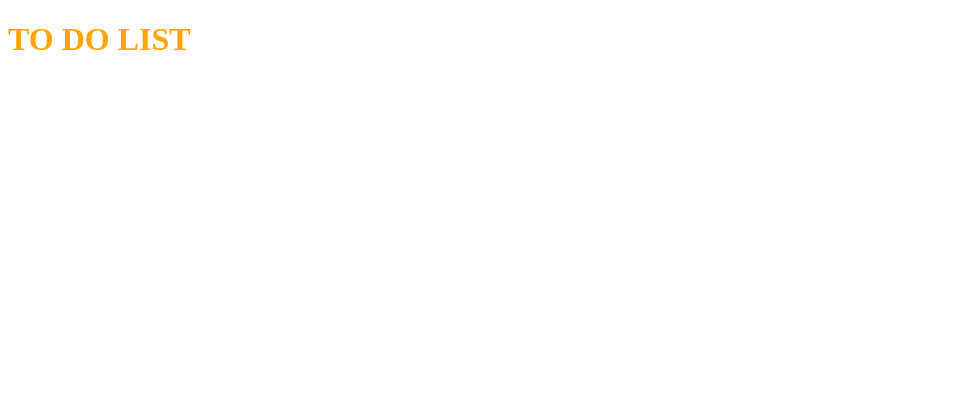
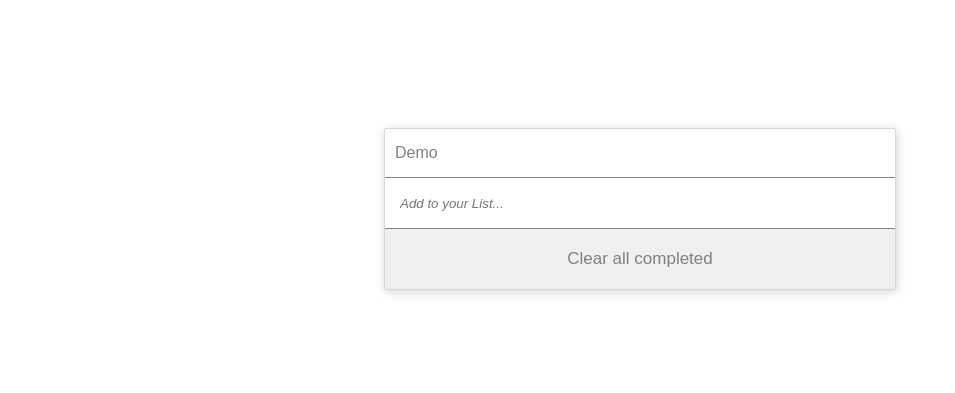
Before and after one commit to iamchristianani/to-do-list, a website built with webpack: page src/index.html in a window 1280 px wide. Shown: the whole page, without its empty margins (0-955 px from the left). Built offline with nearby package versions, Linux system fonts and the light colour scheme.

Commit message:
Update the html and css file in the source folder

```diff
--- a/src/css/style.css
+++ b/src/css/style.css
@@ -1,3 +1,94 @@
-h1 {
-  color: orange;
+html {
+  box-sizing: border-box;
 }
+
+*, *:before, *:after {
+  box-sizing: inherit;
+}
+
+input:focus{
+  outline: none;
+}
+
+body {
+  padding: 0;
+  margin: 0;
+  font-family: Arial, Helvetica, sans-serif;
+  color: gray;
+
+}
+
+section {
+  width: 100%;
+  display: flex;
+  justify-content: center;
+  align-items: center;
+  margin-top: 10%;
+  padding-bottom: 100px;
+}
+
+.list-box {
+  width: 40vw;
+  min-width: 400px;
+  background-color: white;
+  border-radius: 2px;
+  border: 1px solid #d0d9d4;
+  box-shadow: 1px 2px 10px rgb(212, 211, 211);
+}
+
+.all-box {
+  border-bottom: 1px solid gray;
+  padding: 15px 10px;
+}
+
+.input-box {
+  border-bottom: 1px solid gray;
+}
+
+.the-input {
+  height: 50px;
+  width: 100%;
+  border: none;
+  padding-left: 15px;
+}
+
+.input-text {
+  padding-left: 10px;
+}
+
+.all-list {
+  list-style: none;
+  margin: 0;
+  padding-left: 0;
+}
+
+.list-icon {
+  float: right;
+  padding-right: 10px;
+}
+
+.clear-button {
+  text-align: center;
+  padding: 20px 10px;
+  width: 100%;
+  border: none;
+  font-size: 17px;
+  color: gray;
+}
+
+.clear-text {
+  color: gray;
+}
+
+::-webkit-input-placeholder {
+  font-style: italic;
+}
+:-moz-placeholder {
+  font-style: italic;
+}
+::-moz-placeholder {
+  font-style: italic;
+}
+:-ms-input-placeholder {
+  font-style: italic;
+}
--- a/src/index.html
+++ b/src/index.html
@@ -5,8 +5,20 @@
   <meta http-equiv="X-UA-Compatible" content="IE=edge">
   <meta name="viewport" content="width=device-width, initial-scale=1.0">
   <title>To Do List</title>
+  <script src="https://kit.fontawesome.com/ad432cd04f.js" crossorigin="anonymous"></script>
 </head>
 <body>
-  <h1>TO DO LIST</h1>
+  <section>
+    <div class="list-box">
+      <div class="box-name all-box">Demo</div>
+      <div class="input-box">
+        <input class="the-input" type="text" placeholder="Add to your List..."/>
+      </div>
+      <ul class="all-list"></ul>
+      <button class="clear-button">
+        Clear all completed
+      </button>
+    </div>
+  </section>
 </body>
 </html>
```
